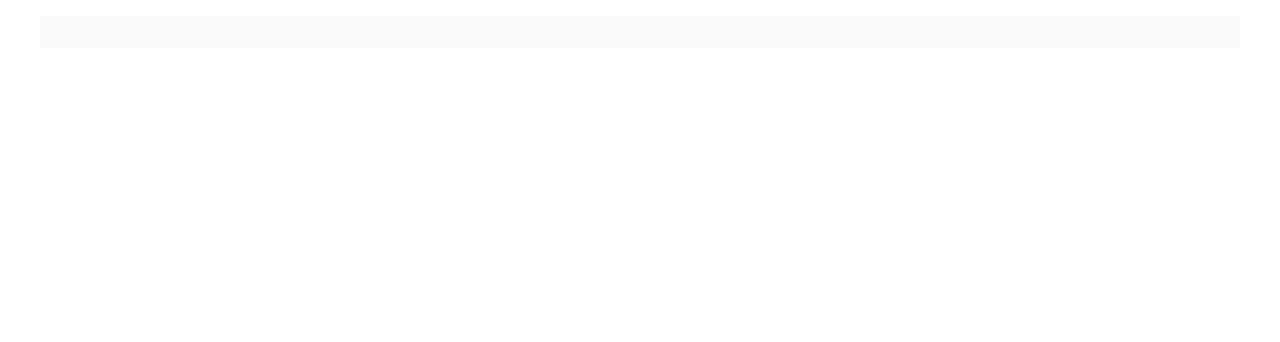
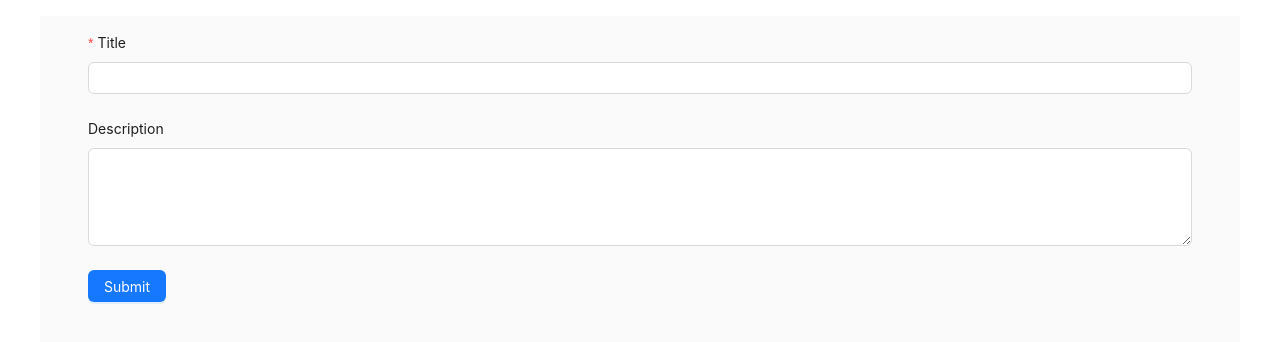
Before and after one commit to hlvhe/todolist, a React (Create React App) app: page /add in a window 1280 px wide. Before the commit this address had no page. Shown: the top 342 px of the page. Built offline with nearby package versions, Linux system fonts and the light colour scheme.

Commit message:
add a todo

```diff
--- a/src/App.tsx
+++ b/src/App.tsx
@@ -4,11 +4,12 @@ import { Routes, Route } from 'react-router-dom';
 import { TodoDetail } from './components/TodoDetail/TodoDetail';
 import { CheckboxChangeEvent } from 'antd/es/checkbox';
 import { useState } from 'react';
+import { TodoAddForm } from './components/TodoAddForm/TodoAddForm';
 
 export type Todo = {
     title: string;
-    desc: string;
-    checked: boolean;
+    desc: string | undefined;
+    checked?: boolean;
 };
 
 const data: Todo[] = [
@@ -33,6 +34,11 @@ function App() {
         setTodos(newTodos);
     };
 
+    const addTodo = (item: Todo) => {
+        item.checked = true;
+        setTodos((prevState) => [item, ...prevState]);
+    };
+
     const getTodo = (id: number) => {
         return todos[id];
     };
@@ -48,6 +54,10 @@ function App() {
                     path="/todo/:id"
                     element={<TodoDetail getTodo={getTodo} />}
                 />
+                <Route
+                    path="/add"
+                    element={<TodoAddForm addTodo={addTodo} />}
+                />
             </Routes>
         </div>
     );
--- /dev/null
+++ b/src/components/TodoAddForm/TodoAddForm.tsx
@@ -0,0 +1,41 @@
+import { Button, Form, Input } from 'antd';
+import { Todo } from '../../App';
+import TextArea from 'antd/es/input/TextArea';
+import { useNavigate } from 'react-router-dom';
+
+type TodoAddFormProps = {
+    addTodo: (item: Todo) => void;
+};
+
+export function TodoAddForm({ addTodo }: TodoAddFormProps) {
+    const navigate = useNavigate();
+
+    const onFinish = (item: Todo) => {
+        addTodo(item);
+        navigate('/');
+    };
+
+    return (
+        <>
+            <Form name="wrap" layout={'vertical'} onFinish={onFinish}>
+                <Form.Item
+                    label="Title"
+                    name="title"
+                    rules={[{ required: true }]}
+                >
+                    <Input />
+                </Form.Item>
+
+                <Form.Item label="Description" name="desc">
+                    <TextArea rows={4} />
+                </Form.Item>
+
+                <Form.Item label="">
+                    <Button type="primary" htmlType="submit">
+                        Submit
+                    </Button>
+                </Form.Item>
+            </Form>
+        </>
+    );
+}
--- a/src/components/TodosList/TodosList.tsx
+++ b/src/components/TodosList/TodosList.tsx
@@ -1,4 +1,4 @@
-import { List, Checkbox, Button, Space } from 'antd';
+import { List, Checkbox, Button, Space, Row, Col } from 'antd';
 import { MouseEvent } from 'react';
 import { useNavigate } from 'react-router-dom';
 import styles from './TodosList.module.css';
@@ -19,7 +19,18 @@ export function TodosList({ checkTodo, todos }: TodosListProps) {
 
     return (
         <>
-            <h1 className={styles.title}>Todos</h1>
+            <Row gutter={[48, 8]} align={'middle'}>
+                <Col span={12}>
+                    <h1 className={styles.title}>Todos</h1>
+                </Col>
+
+                <Col span={12}>
+                    <Button type="primary" onClick={() => navigate(`/add`)}>
+                        Add a todo
+                    </Button>
+                </Col>
+            </Row>
+
             <List
                 className={styles.list}
                 itemLayout="horizontal"
```
